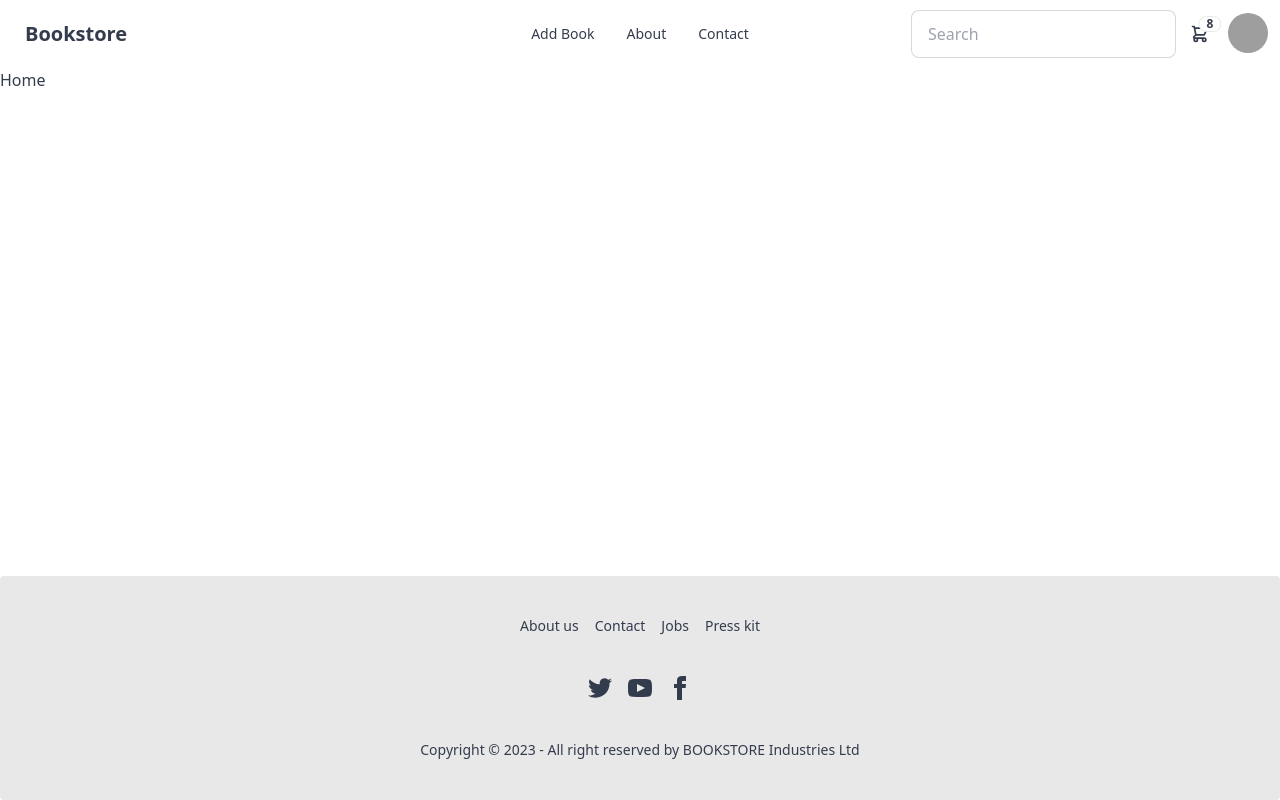
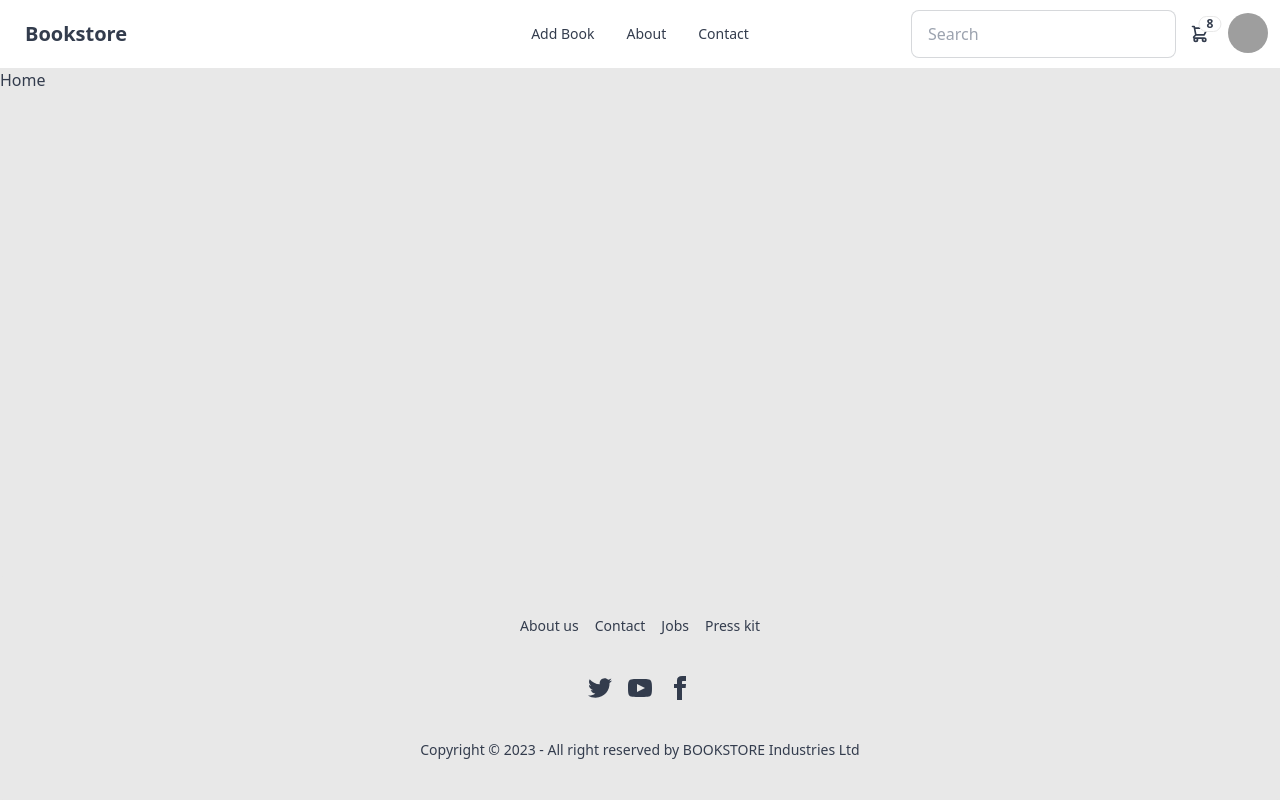
Before and after one commit to MichalisG/Bookstore, a React (Create React App) app: page / in a window 1280 px wide. Built offline with nearby package versions, Linux system fonts and the light colour scheme; grey boxes are pictures that could not be loaded.

Commit message:
fix: scroll to top when changing page

```diff
--- /dev/null
+++ b/src/components/ScrollToTop/index.tsx
@@ -0,0 +1,12 @@
+import { useEffect } from "react";
+import { useLocation } from "react-router-dom";
+
+export default function ScrollToTop() {
+  const { pathname } = useLocation();
+
+  useEffect(() => {
+    window.scrollTo(0, 0);
+  }, [pathname]);
+
+  return null;
+}
--- a/src/layouts/main.tsx
+++ b/src/layouts/main.tsx
@@ -3,11 +3,13 @@ import { Outlet } from 'react-router-dom';
 import Header from '../components/Header';
 import Footer from '../components/Footer';
 import Breadcrumbs from '../components/Breadcrumbs';
+import ScrollToTop from '../components/ScrollToTop';
 interface LayoutProps {}
 
 const Layout: FC<LayoutProps> = () => {
   return (
-    <div className="flex flex-col h-screen justify-between">
+    <div className="flex flex-col min-h-screen h-full justify-between bg-base-200">
+      <ScrollToTop/>
       <Header />
       <main className="mb-auto">
         <Breadcrumbs/>
```
